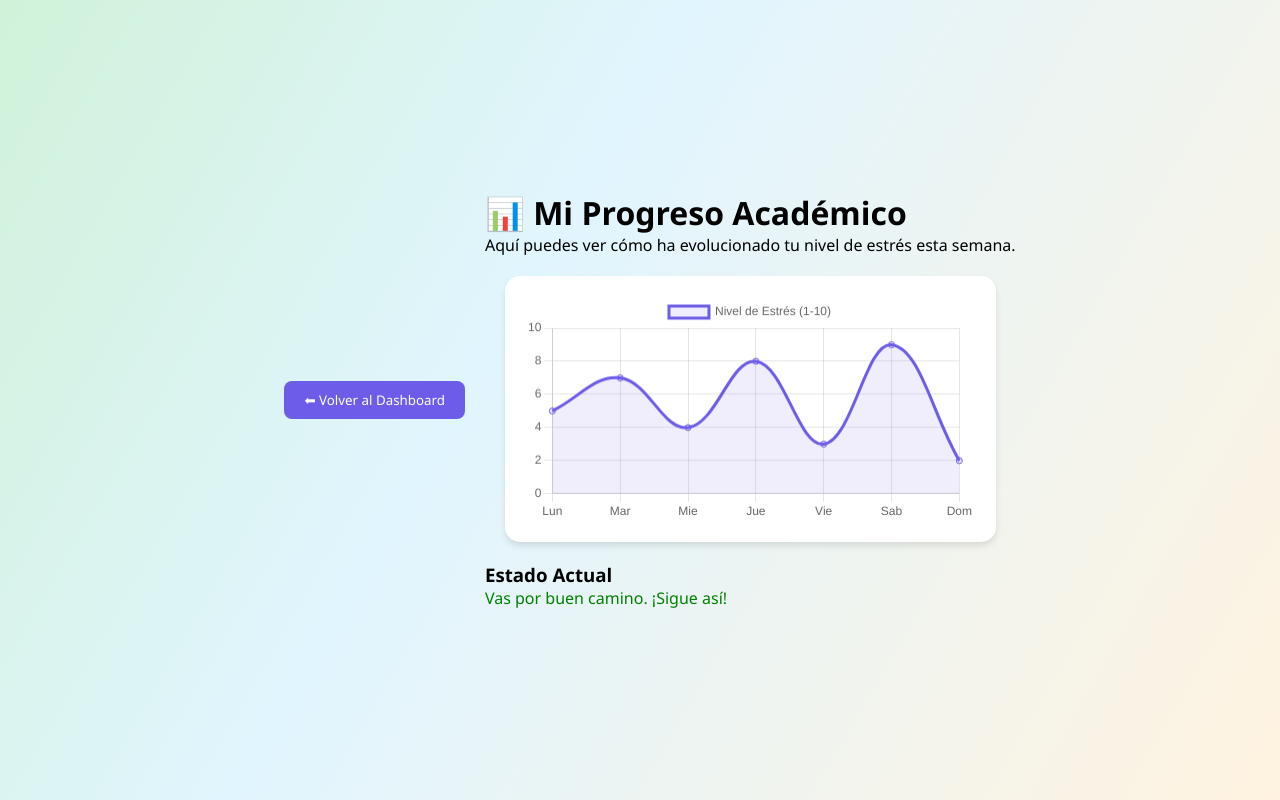
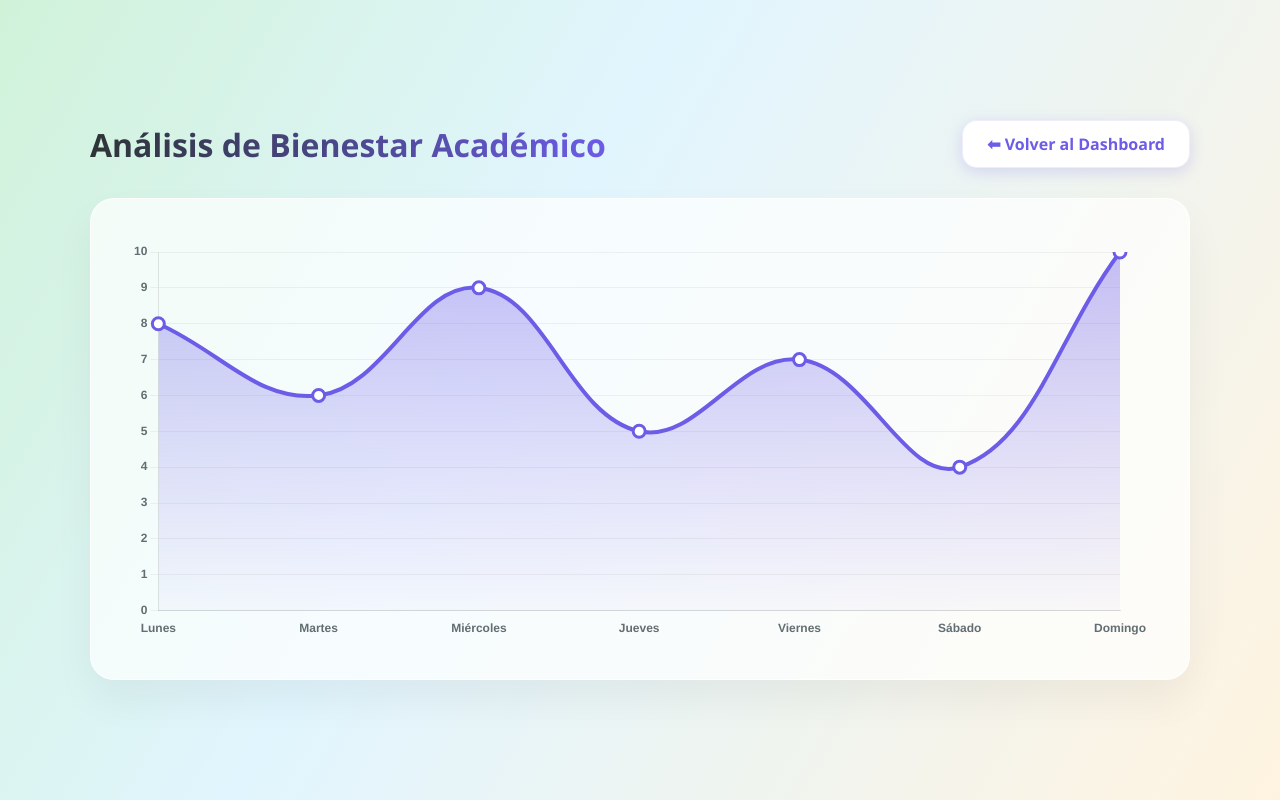
Before and after one commit to Heysel9/Proyecto_detector_de_estres_academico.github.io, a PHP site: page /mi-progreso.html in a window 1280 px wide. Run offline with PHP 8.4, Linux system fonts and the light colour scheme.

Commit message:
cambio_5

```diff
--- a/mi-progreso.html
+++ b/mi-progreso.html
@@ -3,46 +3,160 @@
 <head>
     <meta charset="UTF-8">
     <meta name="viewport" content="width=device-width, initial-scale=1.0">
-    <title>Mi Progreso - Bienestar Estudiantil</title>
-    <link rel="stylesheet" href="style.css"> <script src="https://cdn.jsdelivr.net/npm/chart.js"></script>
+    <title>Mi Progreso | SIBE</title>
+    <script src="https://cdn.jsdelivr.net/npm/chart.js"></script>
     <style>
-        .container-grafica {
+        :root {
+            /* Usando tus colores del estilo pastel */
+            --bg-gradient: linear-gradient(120deg, #d0f2d9 0%, #e1f5fe 40%, #fff3e0 100%);
+            --card: rgba(255, 255, 255, 0.7); /* Glassmorphism suave */
+            --accent: #6c5ce7;
+            --text-dark: #2d3436;
+            --text-muted: #636e72;
+        }
+
+        @keyframes fadeIn {
+            from { opacity: 0; transform: translateY(20px); }
+            to { opacity: 1; transform: translateY(0); }
+        }
+
+        body {
+            background: var(--bg-gradient);
+            font-family: 'Segoe UI', Roboto, Helvetica, Arial, sans-serif;
+            margin: 0;
+            display: flex;
+            justify-content: center;
+            align-items: center;
+            min-height: 100vh;
+            color: var(--text-dark);
+        }
+
+        .container {
+            width: 95%;
+            max-width: 1100px;
+            padding: 20px;
+            animation: fadeIn 0.8s ease-out forwards;
+        }
+
+        .header {
+            display: flex;
+            justify-content: space-between;
+            align-items: center;
+            margin-bottom: 30px;
+        }
+
+        h1 {
+            font-size: 2rem;
+            margin: 0;
+            background: linear-gradient(90deg, #2d3436, #6c5ce7);
+            -webkit-background-clip: text;
+            -webkit-text-fill-color: transparent;
+        }
+
+        .chart-card {
+            background: var(--card);
+            backdrop-filter: blur(10px); /* Efecto esmerilado */
+            border-radius: 24px;
+            padding: 40px;
+            box-shadow: 0 20px 40px rgba(0, 0, 0, 0.05);
+            border: 1px solid rgba(255, 255, 255, 0.8);
+            transition: transform 0.3s ease;
+        }
+
+        .chart-card:hover {
+            transform: translateY(-5px);
+        }
+
+        .btn-back {
             background: white;
-            padding: 20px;
+            color: var(--accent);
+            padding: 12px 24px;
             border-radius: 15px;
-            box-shadow: 0 4px 6px rgba(0,0,0,0.1);
-            margin: 20px;
+            text-decoration: none;
+            font-weight: 600;
+            box-shadow: 0 4px 15px rgba(108, 92, 231, 0.2);
+            transition: all 0.3s ease;
+            border: 1px solid rgba(108, 92, 231, 0.1);
         }
-        .btn-volver {
-            margin: 20px;
-            padding: 10px 20px;
-            background: #6c5ce7;
+
+        .btn-back:hover {
+            background: var(--accent);
             color: white;
-            border: none;
-            border-radius: 8px;
-            cursor: pointer;
+            transform: translateX(-5px);
+            box-shadow: 0 6px 20px rgba(108, 92, 231, 0.3);
+        }
+
+        .canvas-container {
+            position: relative;
+            height: 400px;
+            width: 100%;
         }
     </style>
 </head>
 <body>
-    <button class="btn-volver" onclick="window.history.back()">⬅ Volver al Dashboard</button>
 
-    <main class="content">
-        <h1>📊 Mi Progreso Académico</h1>
-        <p>Aquí puedes ver cómo ha evolucionado tu nivel de estrés esta semana.</p>
+<div class="container">
+    <div class="header">
+        <h1>Análisis de Bienestar Académico</h1>
+        <a href="index.html" class="btn-back">⬅ Volver al Dashboard</a>
+    </div>
 
-        <div class="container-grafica">
-            <canvas id="graficaProgreso"></canvas>
+    <div class="chart-card">
+        <div class="canvas-container">
+            <canvas id="miGrafica"></canvas>
         </div>
+    </div>
+</div>
 
-        <div class="cards-info">
-            <div class="card">
-                <h3>Estado Actual</h3>
-                <p id="estado-texto">Analizando datos...</p>
-            </div>
-        </div>
-    </main>
+<script>
+    const ctx = document.getElementById('miGrafica').getContext('2d');
 
-    <script src="progreso.js"></script>
+    // Gradiente para el área de la gráfica mientras no esta con la bd
+    const gradient = ctx.createLinearGradient(0, 0, 0, 400);
+    gradient.addColorStop(0, 'rgba(108, 92, 231, 0.4)');
+    gradient.addColorStop(1, 'rgba(108, 92, 231, 0.0)');
+
+    new Chart(ctx, {
+        type: 'line',
+        data: {
+            labels: ['Lunes', 'Martes', 'Miércoles', 'Jueves', 'Viernes', 'Sábado', 'Domingo'],
+            datasets: [{
+                label: 'Nivel de Satisfacción',
+                data: [8, 6, 9, 5, 7, 4, 10],
+                borderColor: '#6c5ce7',
+                backgroundColor: gradient,
+                borderWidth: 4,
+                tension: 0.4,
+                fill: true,
+                pointRadius: 6,
+                pointHoverRadius: 10,
+                pointBackgroundColor: '#fff',
+                pointBorderColor: '#6c5ce7',
+                pointBorderWidth: 3
+            }]
+        },
+        options: {
+            responsive: true,
+            maintainAspectRatio: false,
+            plugins: {
+                legend: {
+                    display: false // Ocultamos la leyenda para que se vea más limpio
+                }
+            },
+            scales: {
+                y: {
+                    beginAtZero: true,
+                    max: 10,
+                    ticks: { color: '#636e72', font: { weight: '600' } },
+                    grid: { color: 'rgba(0,0,0,0.05)' }
+                },
+                x: {
+                    ticks: { color: '#636e72', font: { weight: '600' } },
+                    grid: { display: false }
+                }
+            }
+        }
+    });
+</script>
 </body>
 </html>
--- a/progreso.js
+++ /dev/null
@@ -1,39 +0,0 @@
-document.addEventListener('DOMContentLoaded', () => {
-    const ctx = document.getElementById('graficaProgreso').getContext('2d');
-
-    // DATOS DE PRUEBA (Esto vendrá de Postgres después)
-    const datosEestres = [5, 7, 4, 8, 3, 9, 2];
-    const etiquetasDias = ['Lun', 'Mar', 'Mie', 'Jue', 'Vie', 'Sab', 'Dom'];
-
-    new Chart(ctx, {
-        type: 'line',
-        data: {
-            labels: etiquetasDias,
-            datasets: [{
-                label: 'Nivel de Estrés (1-10)',
-                data: datosEestres,
-                borderColor: '#6c5ce7',
-                backgroundColor: 'rgba(108, 92, 231, 0.1)',
-                fill: true,
-                tension: 0.4
-            }]
-        },
-        options: {
-            responsive: true,
-            scales: {
-                y: { beginAtZero: true, max: 10 }
-            }
-        }
-    });
-
-    // Lógica simple para el texto de estado
-    const ultimoDato = datosEestres[datosEestres.length - 1];
-    const estadoMsg = document.getElementById('estado-texto');
-    if(ultimoDato > 7) {
-        estadoMsg.innerText = "¡Cuidado! Tu nivel de estrés es alto. Considera un descanso.";
-        estadoMsg.style.color = "red";
-    } else {
-        estadoMsg.innerText = "Vas por buen camino. ¡Sigue así!";
-        estadoMsg.style.color = "green";
-    }
-});
```
Also changed, not shown: dashboard-interactivo.js (+36 -11 lines), forgot-password.css (added, +73 -0 lines), forgot-password.js (added, +26 -0 lines), graficas_logic.js (deleted, +0 -27 lines), graficas_test.html (deleted, +0 -17 lines), index.html (+34 -11 lines), navegación.js (added, +99 -0 lines), style.css (+53 -0 lines).
